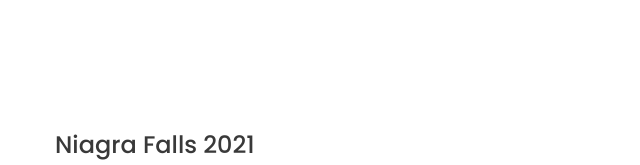
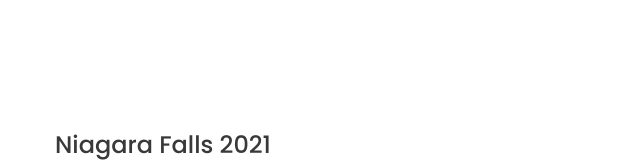
Before and after one commit to Danny-Lum/danny-lum.github.io, a plain HTML site: page Photography.html in a window 1280 px wide. Shown: the part 1260-1425 px from the top of the page, 0-640 px from the left. Drawn offline with nearby package versions, Linux system fonts and the light colour scheme.

Commit message:
Update Photography.html

```diff
--- a/Photography.html
+++ b/Photography.html
@@ -132,7 +132,7 @@
         </div>
 
         <div class="container main-container">
-            <h3>Niagra Falls 2021</h3>
+            <h3>Niagara Falls 2021</h3>
             <div class="col-md-1"></div>
             <div class="col-md-10">
                 <img src="img/portfolio/photos/fallshut.jpg" alt="" class="img-responsive"/>
```
